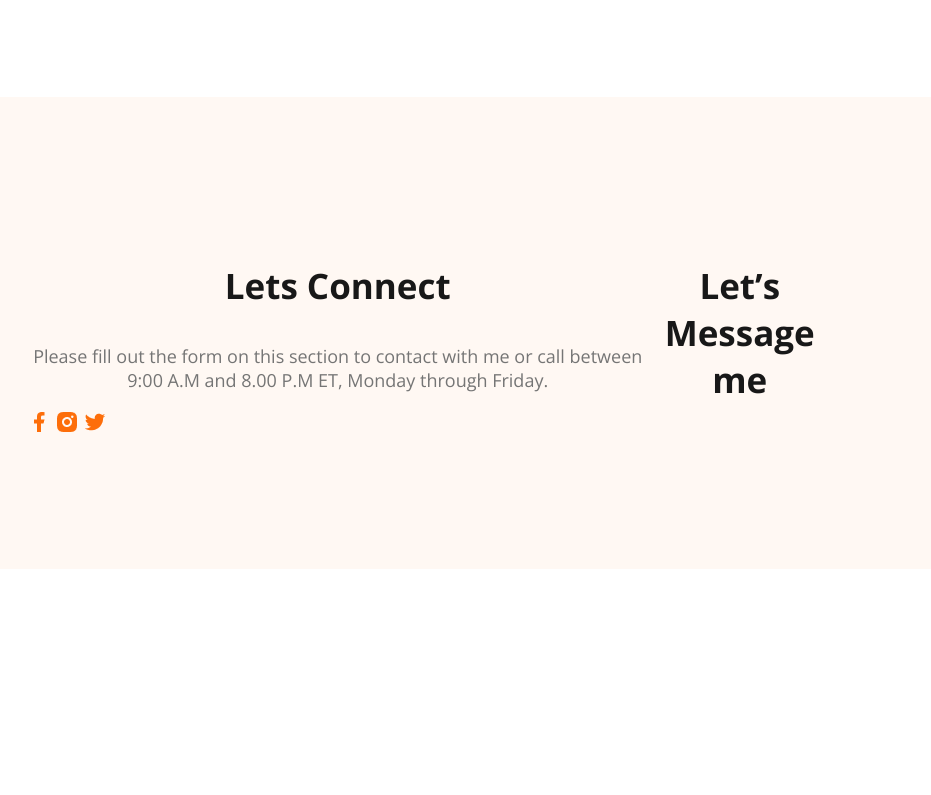
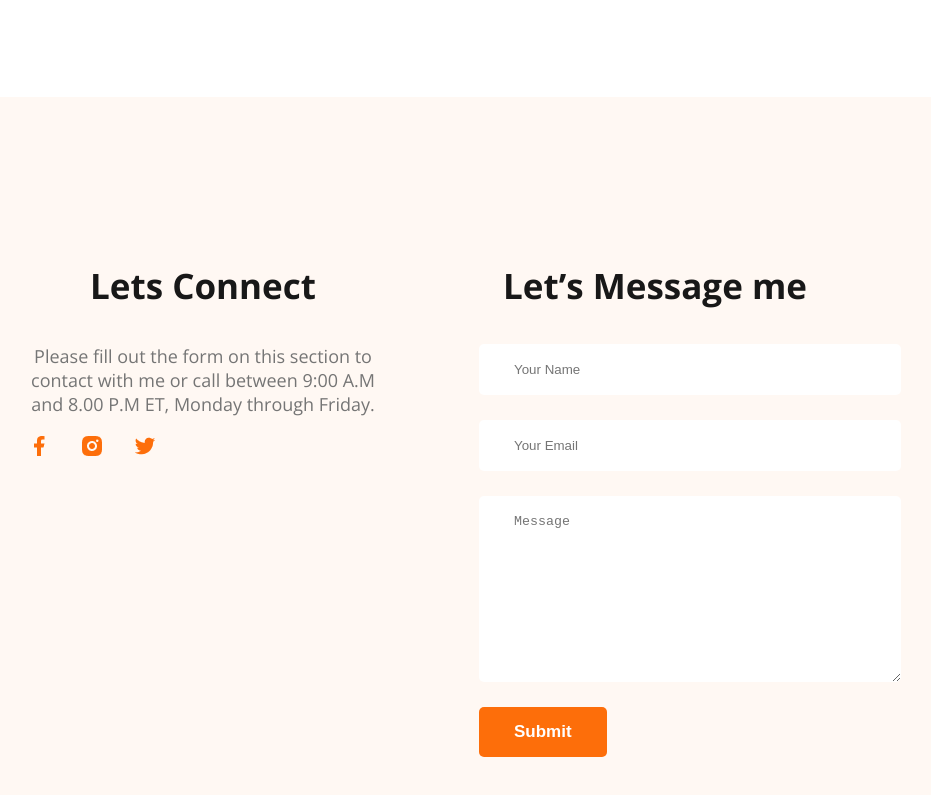
Before and after one commit to Rayhan-Rony/web-developer-portfolio, a plain HTML site: page index.html in a window 1280 px wide. Shown: the part 3308-4103 px from the top of the page, without its empty margins (211-1142 px from the left). Before the commit the page ends 3885 px from the top, so only its background shows below. Drawn offline with nearby package versions, Linux system fonts and the light colour scheme.

Commit message:
added footer section

```diff
--- a/index.html
+++ b/index.html
@@ -188,6 +188,12 @@
         </div>
         <div class="footer-column">
             <h3 class="section-title">Let’s Message me</h3>
+            <form class="contact" action="">
+                <input type="text" placeholder="Your Name">
+                <input type="email" name="" id="" placeholder="Your Email">
+                <textarea name="" id="" cols="30" rows="10" placeholder="Message"></textarea>
+                <input class="btn-primary" type="submit" value="Submit">
+            </form>
         </div>
 
     </footer>
--- a/styles/developer.css
+++ b/styles/developer.css
@@ -217,4 +217,26 @@ footer {
     padding: 130px 230px;
     background: #FFF8F3;
     margin-top: 100px;
+    gap: 100px;
 }
+
+.footer-column {
+    width: 50%;
+}
+
+.social-links a {
+    margin-right: 25px;
+}
+
+.contact input[type="text"],
+.contact input[type="email"],
+textarea {
+    display: block;
+    margin-bottom: 25px;
+    padding: 18px 35px;
+    color: #757575;
+    border-radius: 5px;
+    background-color: white;
+    border: none;
+    width: 100%;
+}
```
